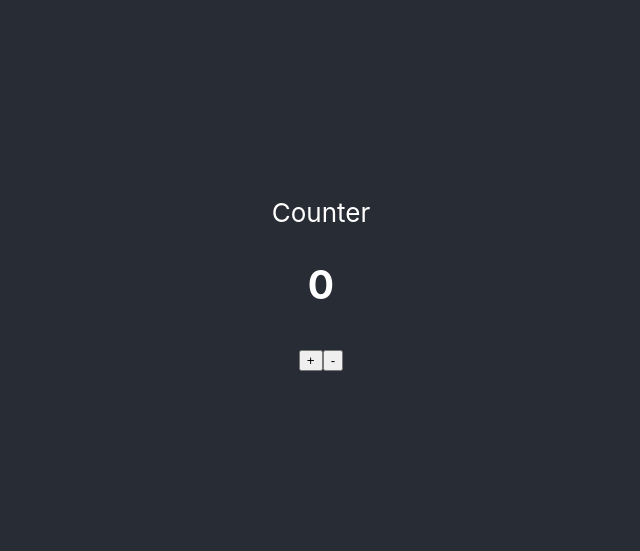
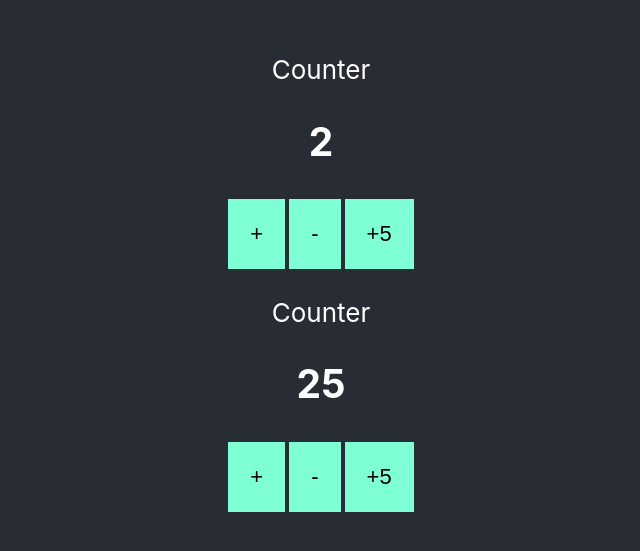
Before and after one commit to leszekkazmierczak/warsawjs-workshop-63, a React (Create React App) app: page / in a window 1280 px wide. Shown: the part 129-680 px from the top of the page, without its empty margins (319-959 px from the left). Built offline with nearby package versions, Linux system fonts and the light colour scheme.

Commit message:
defaultParameter added to component

```diff
--- a/src/App.js
+++ b/src/App.js
@@ -7,9 +7,9 @@ function App() {
     <div className="App">
       <header className="App-header">
 
+        <Text defaultParameter={2} />
 
-        <Text />
-
+        <Text defaultParameter={25} />
 
       </header>
     </div>
--- /dev/null
+++ b/src/Custom.css
@@ -0,0 +1,8 @@
+button {
+
+    padding: 1em;
+    font-size: 22px;
+    background-color: aquamarine;
+    border: none;
+    margin: 2px;
+}
--- a/src/components/Text.js
+++ b/src/components/Text.js
@@ -1,23 +1,21 @@
 import { useState } from "react";
+import '../Custom.css';
 
-const Text = ({ text = "Counter" }) => {
+const Text = ({ text = "Counter",  defaultParameter = 0}) => {
 
-    const [counter, setCounter] = useState(0);
+    const [counter, setCounter] = useState(defaultParameter);
 
-    const onIncrement = () => {
-        setCounter(counter + 1);
-    }
-
-    const onDecrement = () => {
-        setCounter(counter - 1);
+    const onChange = (increment) => {
+        setCounter(counter + increment);
     }
 
     return (
         <div>
             <p>{text}</p>
             <h2>{counter}</h2>
-            <button onClick={onIncrement}>+</button>
-            <button onClick={onDecrement}>-</button>
+            <button onClick={() => onChange(1)}>+</button>
+            <button onClick={() => onChange(-1)}>-</button>
+            <button onClick={() => onChange(5)}> +5</button>
         </div>
     )
 }
```
